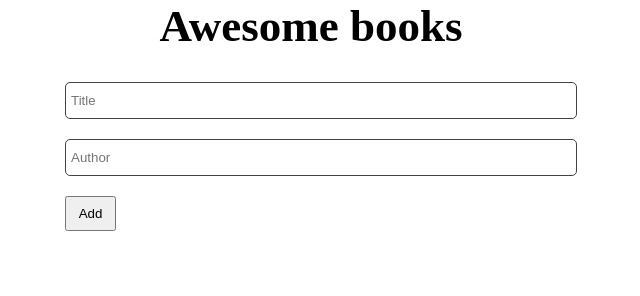
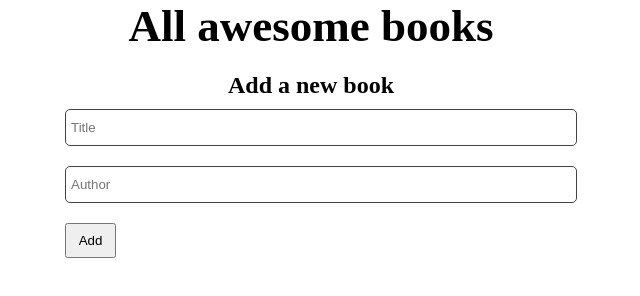
Before and after one commit to AlselwiAisha/Awesome-books-M2, a website: page index.html in a window 1280 px wide. Shown: the whole page, without its empty margins (329-969 px from the left). Drawn offline with Linux system fonts and the light colour scheme; files that its build step writes are made by us from their sources.

Commit message:
Update index.html

```diff
--- a/index.html
+++ b/index.html
@@ -3,12 +3,12 @@
 <head>
     <meta charset="UTF-8">
     <meta name="viewport" content="width=device-width, initial-scale=1.0">
-    <link rel="stylesheet" href="./Styles/style.css">
+    <link rel="stylesheet" href="./css/style.css">
     <title>Awesome books</title>
 </head>
 <body>
 <section class="books-list" id="books-list">
-      <h1>Awesome books</h1>
+      <h1>All awesome books</h1>
        <div id="book">
 
      </div>
@@ -16,6 +16,7 @@
 </section>
 
 <section class="add-new">
+    <h2>Add a new book</h2>
     <form id="form" method="POST">
         <input type="text" name="title" placeholder="Title" id="title" required>
         <input type="text" name="author" placeholder="Author" id="author" required>
```
